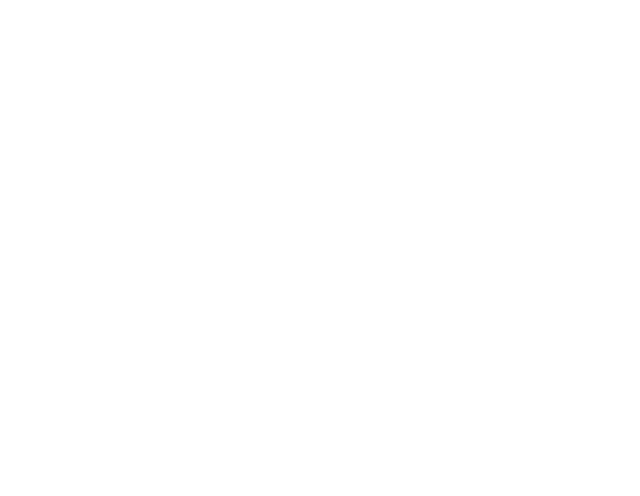
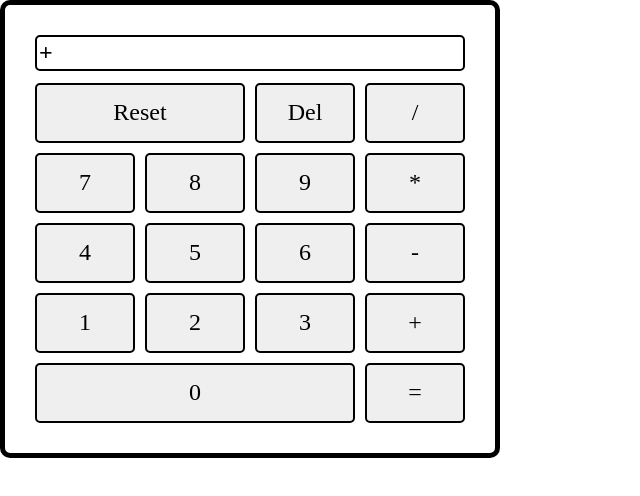
Before and after one commit to AbsintheSung/Calculator_Vue3, a Vue app: page / in a window 1280 px wide. Shown: the top 496 px of the page, without its empty margins (0-640 px from the left). Built offline with nearby package versions, Linux system fonts and the light colour scheme.

Commit message:
feat:配置按鈕元件，並掛載上去

```diff
--- a/src/App.vue
+++ b/src/App.vue
@@ -1,7 +1,47 @@
-<script setup></script>
+<script setup>
+import CalculatorButton from '@/components/CalculatorButton.vue'
+const numberData = [7, 8, 9, 4, 5, 6, 1, 2, 3, 0]
+const operatorData = ['/', '*', '-', '+']
+const actionData = [
+  { name: 'Reset', style: 'reset' },
+  { name: 'Del', style: 'del' },
+]
+</script>
 
 <template>
-  <div></div>
+  <div class="container">
+    <div class="calculator">
+      <div class="output-view">
+        <p class="output-text"></p>
+        <span class="operator-view">+</span>
+      </div>
+      <div class="buttons">
+        <div>
+          <div class="action">
+            <CalculatorButton v-for="item in actionData" :key="item.name" :class="item.style">
+              {{ item.name }}
+            </CalculatorButton>
+          </div>
+          <div class="numbers">
+            <template v-for="item in numberData" :key="item">
+              <CalculatorButton v-if="item === 0" class="number zero-number">
+                {{ item }}
+              </CalculatorButton>
+              <CalculatorButton v-else class="number">
+                {{ item }}
+              </CalculatorButton>
+            </template>
+          </div>
+        </div>
+        <div class="operators">
+          <CalculatorButton v-for="item in operatorData" :key="item" class="operator">
+            {{ item }}
+          </CalculatorButton>
+          <CalculatorButton class="equal">=</CalculatorButton>
+        </div>
+      </div>
+    </div>
+  </div>
 </template>
 
 <style scoped></style>
--- /dev/null
+++ b/src/assets/style.css
@@ -0,0 +1,86 @@
+*,
+*::before,
+*::after {
+  box-sizing: border-box;
+}
+
+:root {
+  /* 顏色變數 */
+  --calculator-border-color: #000;
+  --button-border-color: #000;
+
+  /* 尺寸 */
+  --calculator-width: 500px;
+  --calculator-padding: 30px;
+  --button-height: 60px;
+  --button-width: 100px;
+
+  /* 間距 */
+  --gap-size: 10px;
+
+  /* 邊框 */
+  --calculator-border-width: 5px;
+  --calculator-border-radius: 10px;
+  --button-border-width: 2px;
+  --border-radius: 5px;
+}
+
+.calculator {
+  padding: var(--calculator-padding);
+  width: var(--calculator-width);
+  border: var(--calculator-border-width) solid var(--calculator-border-color);
+  border-radius: var(--calculator-border-radius);
+  font-size: 1.5rem;
+}
+
+.buttons {
+  display: flex;
+  gap: var(--gap-size);
+  margin-top: 0.75rem;
+}
+.action {
+  display: flex;
+  gap: var(--gap-size);
+  margin-bottom: var(--gap-size);
+}
+
+.numbers {
+  display: flex;
+  flex-wrap: wrap;
+  gap: var(--gap-size);
+}
+
+.operators {
+  display: flex;
+  flex-direction: column;
+  gap: var(--gap-size);
+}
+.buttons button {
+  width: var(--button-width);
+  height: var(--button-height);
+  border: var(--button-border-width) solid var(--button-border-color);
+  border-radius: var(--border-radius);
+}
+.reset {
+  flex: 2;
+}
+.zero-number {
+  flex: 3;
+}
+.output-text {
+  font-size: 2rem;
+  margin: 0px;
+  padding: 1rem;
+  text-align: end;
+  border: var(--button-border-width) solid var(--button-border-color);
+  border-radius: var(--border-radius);
+}
+.output-view {
+  position: relative;
+}
+.operator-view {
+  position: absolute;
+  top: 4px;
+  left: 4px;
+  font-weight: bold;
+}
--- /dev/null
+++ b/src/components/CalculatorButton.vue
@@ -0,0 +1,7 @@
+<script setup></script>
+<template>
+  <button>
+    <slot></slot>
+  </button>
+</template>
+<style scoped></style>
--- a/src/main.js
+++ b/src/main.js
@@ -1,3 +1,5 @@
+import './assets/normalize.css'
+import './assets/style.css'
 import { createApp } from 'vue'
 import { createPinia } from 'pinia'
 import App from './App.vue'
```
Also changed, not shown: src/assets/normalize.css (added).
